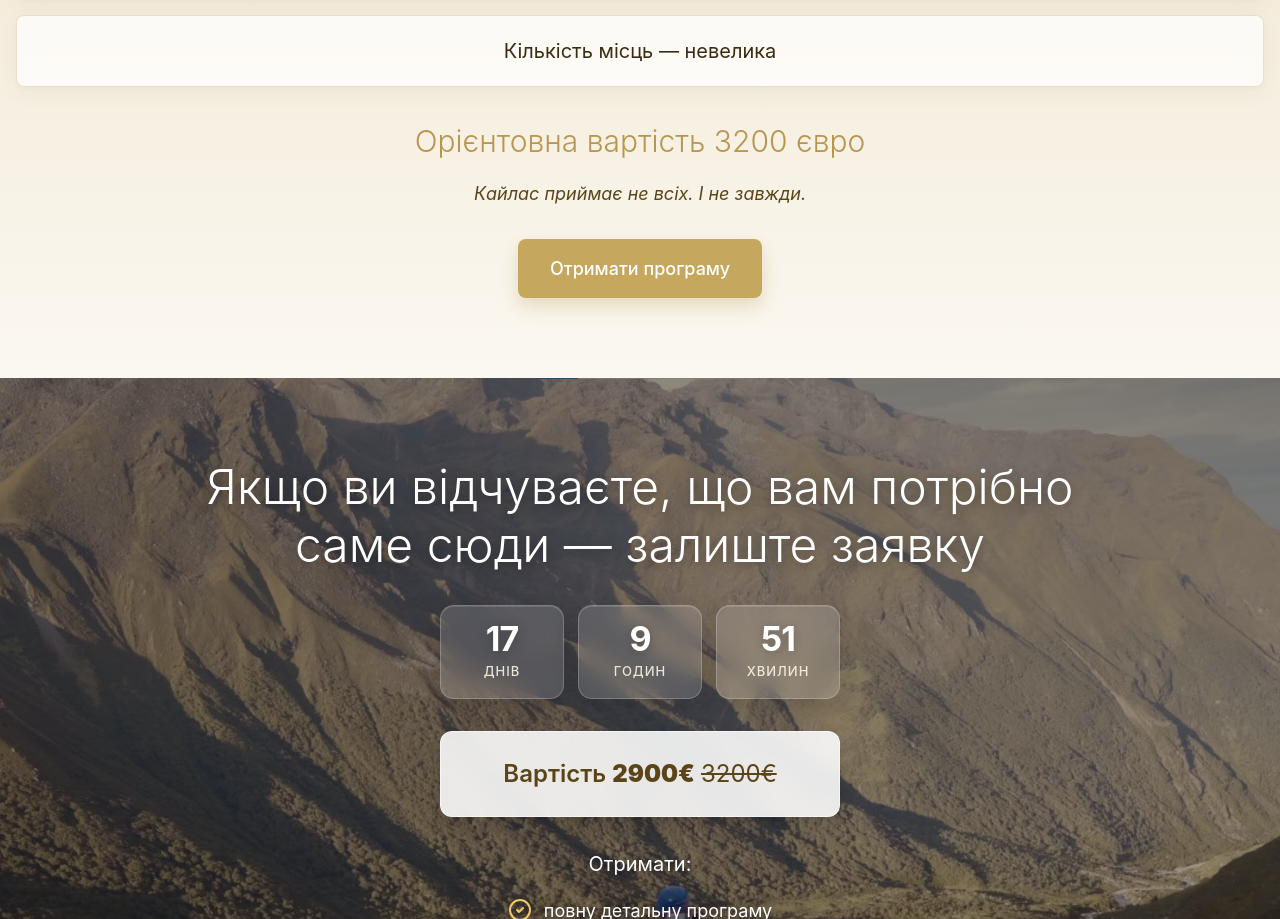
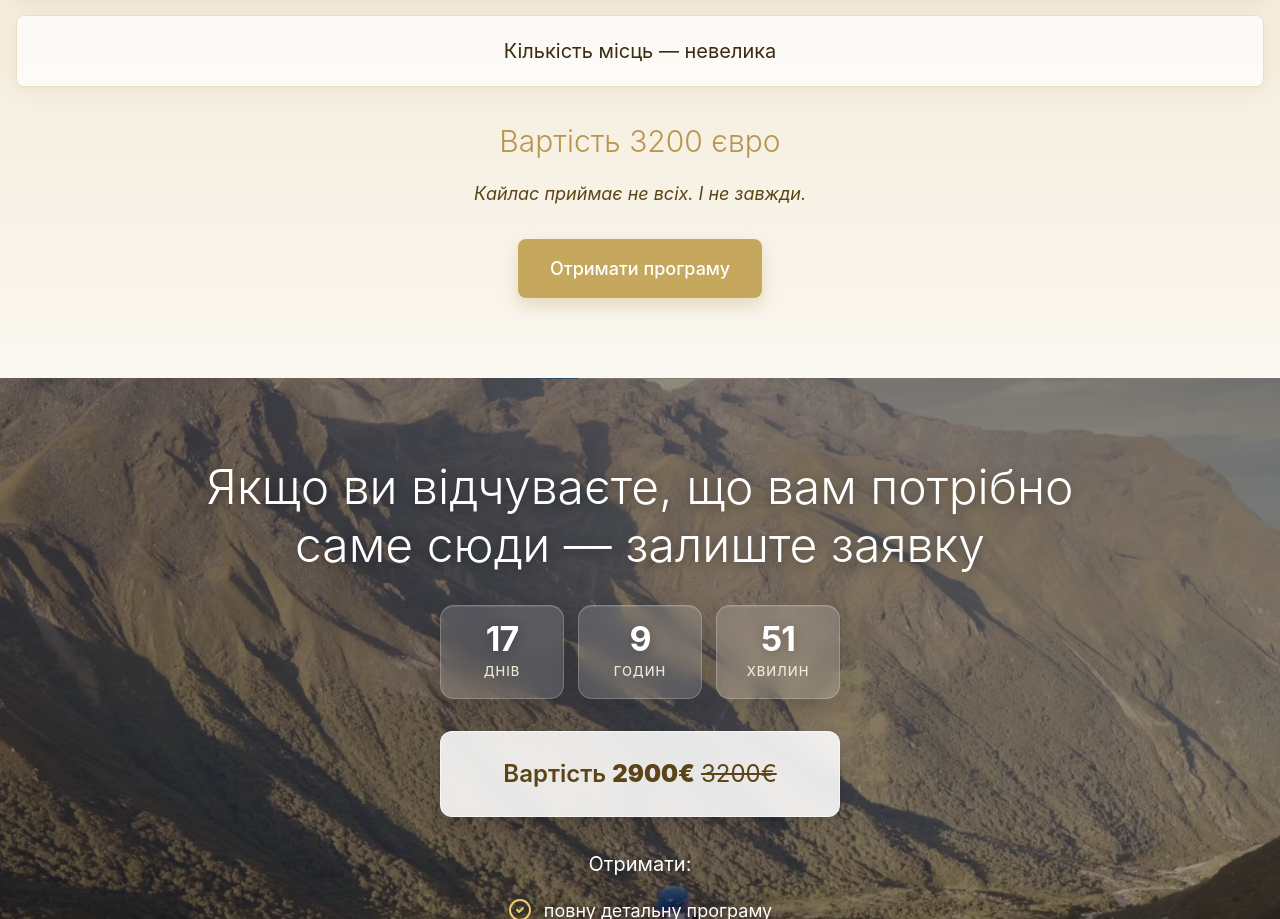
Before and after one commit to frontwebil/kailash, a React (Vite) app: page / in a window 1280 px wide. Shown: the part 8261-9180 px from the top of the page. Built offline with nearby package versions, Linux system fonts and the light colour scheme; no server answers.

Commit message:
update translate

```diff
--- a/src/data/translations.ts
+++ b/src/data/translations.ts
@@ -140,7 +140,7 @@ export const translations: Record<"uk" | "ru", TranslationContent> = {
         "Маршрут доступний лише за спеціальними дозволами",
         "Кількість місць — невелика",
       ],
-      price: "Орієнтовна вартість 3200 євро",
+      price: "Вартість 3200 євро",
       conclusion: "Кайлас приймає не всіх. І не завжди.",
       cta: "Отримати програму",
     },
@@ -319,7 +319,7 @@ export const translations: Record<"uk" | "ru", TranslationContent> = {
         "Маршрут доступен только по специальным разрешениям",
         "Количество мест небольшое",
       ],
-      price: "Ориентировочная стоимость 3200 евро",
+      price: "Стоимость 3200 евро",
       conclusion: "Кайлас принимает не всех. И не всегда.",
       cta: "Получить программу",
     },
```
